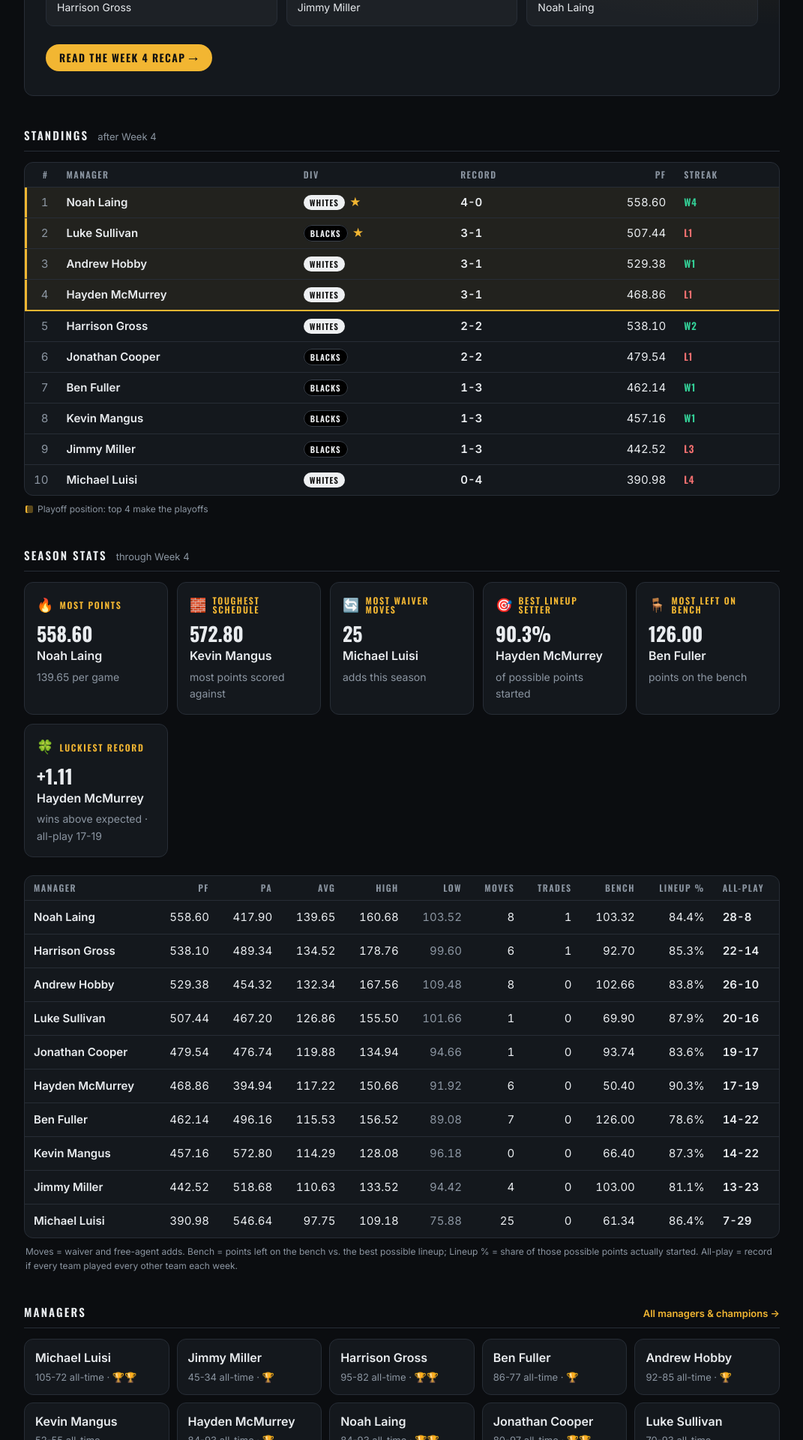
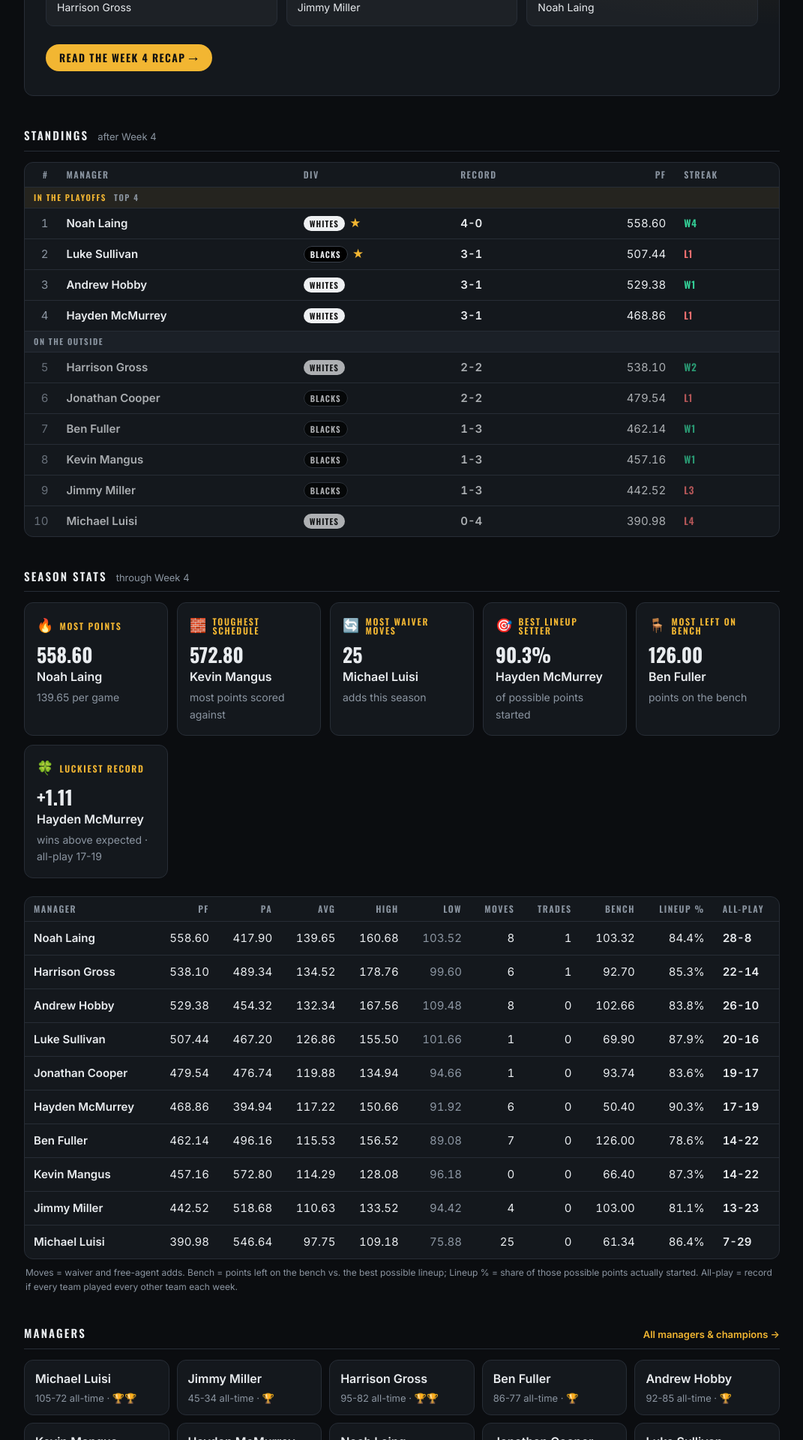
Before and after one commit to harrisongross17/fantasy_recap, a Jekyll site: the page built from index.md, in a window 1280 px wide. Shown: the part 364-2284 px from the top of the page at 75% size, without its empty margins (104-1175 px from the left). Built offline with Jekyll 4.4.1, drawn with Linux system fonts in a browser that asks for light colours.

Commit message:
Standings: group teams into In the playoffs / On the outside
Replaces the highlighted rows and playoff line.

Co-Authored-By: Claude Opus 5.5 <noreply@anthropic.com>

```diff
--- a/_includes/standings.html
+++ b/_includes/standings.html
@@ -4,8 +4,14 @@
     <tr><th class="num">#</th><th>{% if site.primary_label == "team" %}Team{% else %}Manager{% endif %}</th>{% unless site.show_divisions == false %}<th class="hide-sm">Div</th>{% endunless %}<th>Record</th><th class="num">PF</th>{% unless compact %}<th class="num hide-sm">PA</th>{% endunless %}<th>Streak</th>{% unless compact %}<th class="hide-sm">Form</th><th class="num hide-sm">Power</th>{% endunless %}</tr>
   </thead>
   <tbody>
+  {%- assign first_out = wd.playoff_teams | plus: 1 -%}
   {%- for s in wd.standings %}
-    <tr class="{% if s.in_playoffs %}in-playoffs{% endif %}{% if wd.playoff_teams and s.rank == wd.playoff_teams %} playoff-line{% endif %}">
+    {%- if wd.playoff_teams and s.rank == 1 %}
+    <tr class="group"><td colspan="99">In the playoffs <span class="group-note">top {{ wd.playoff_teams }}</span></td></tr>
+    {%- elsif wd.playoff_teams and s.rank == first_out %}
+    <tr class="group out"><td colspan="99">On the outside</td></tr>
+    {%- endif %}
+    <tr{% if wd.playoff_teams and s.in_playoffs == false %} class="outside"{% endif %}>
       <td class="num rank">{{ s.rank }}</td>
       <td>{%- assign ms = s.manager | slugify -%}<a class="mgr" href="{{ '/managers/' | append: ms | append: '.html' | relative_url }}">{% if site.primary_label == "team" and s.team %}{{ s.team }}{% else %}{{ s.manager }}{% endif %}</a>{% if site.primary_label == "team" and s.team %}<span class="team">{{ s.manager }}</span>{% elsif site.show_team_names %}{% unless compact %}<span class="team">{{ s.team }}</span>{% endunless %}{% endif %}</td>
       {%- unless site.show_divisions == false %}
@@ -24,6 +30,3 @@
   </tbody>
 </table>
 </div>
-{%- if wd.playoff_teams %}
-<p class="table-note muted"><span class="playoff-key"></span>Playoff position: top {{ wd.playoff_teams }} make the playoffs</p>
-{%- endif %}
--- a/assets/css/league.css
+++ b/assets/css/league.css
@@ -283,14 +283,18 @@ h1, h2, h3 { font-family: var(--display); font-weight: 600; letter-spacing: .01e
 .standings .record { font-weight: 600; font-variant-numeric: tabular-nums; }
 .standings.compact td { padding: 8px 12px; }
 
-/* Playoff picture: highlighted rows, a gold line under the last playoff spot */
-.standings tr.in-playoffs td { background: rgba(242, 182, 50, .06); }
-.standings tr.in-playoffs td:first-child { box-shadow: inset 3px 0 0 var(--accent); }
-.standings tr.playoff-line td { border-bottom: 2px solid var(--accent); }
-.playoff-key {
-  display: inline-block; width: 10px; height: 10px; margin-right: 6px; vertical-align: -1px;
-  border-radius: 2px; background: rgba(242, 182, 50, .35); box-shadow: inset 2px 0 0 var(--accent);
+/* Playoff picture: rows grouped into in / out, outside teams dimmed */
+.standings tr.group td {
+  padding: 8px 12px;
+  font: 600 11px/1 var(--display);
+  letter-spacing: .14em;
+  text-transform: uppercase;
+  color: var(--accent);
+  background: rgba(242, 182, 50, .08);
 }
+.standings tr.group.out td { color: var(--muted); background: var(--surface-2); }
+.standings tr.group .group-note { color: var(--muted); margin-left: 6px; }
+.standings tr.outside td { opacity: .7; }
 
 .div {
   padding: 2px 8px;
```
